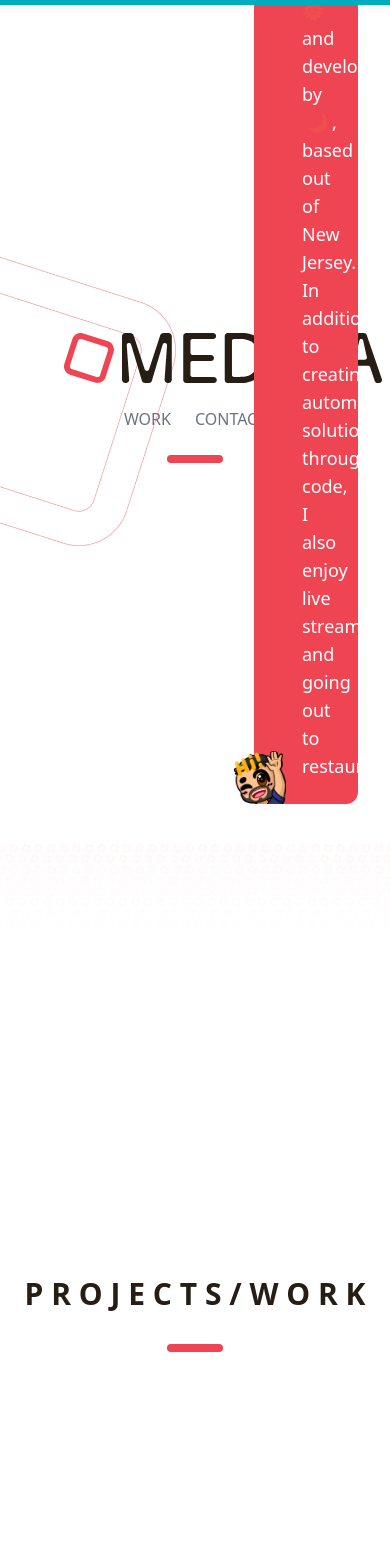
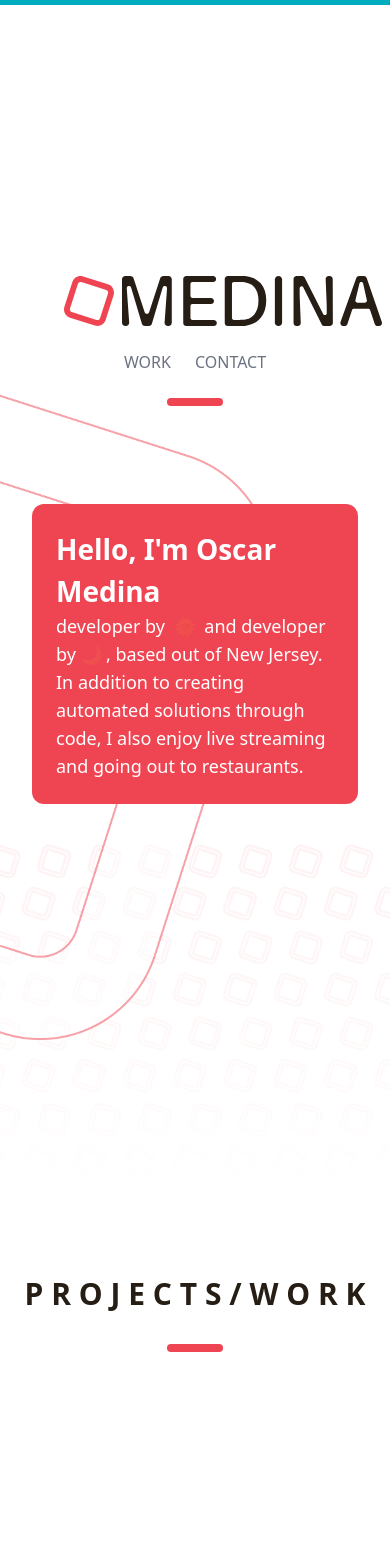
Before and after one commit to omedinapr/PersonalSite, a Next.js app: page / in a window 390 px wide. Shown: the top 1568 px of the page. Built offline with nearby package versions, Linux system fonts and the light colour scheme.

Commit message:
Made home page some what responsive

```diff
--- a/pages/index.tsx
+++ b/pages/index.tsx
@@ -15,7 +15,8 @@ import SocialLinkedIn from '../assets/images/socials/linkedin.svg'
 import SocialTwitter from '../assets/images/socials/twitter.svg'
 
 import { AnimationControls, motion, TargetAndTransition, Transition, useInView, useScroll, VariantLabels } from "framer-motion";
-import { useRef, useState } from 'react'
+import { useState } from 'react'
+import Head from 'next/head'
 
 const Home: NextPage = () => {
   const { scrollYProgress } = useScroll();
@@ -49,6 +50,13 @@ const Home: NextPage = () => {
 
   return (
     <>
+      <Head>
+        <title>Oscar Medina - Personal website</title>
+        <meta name="description" content="Oscar Medina developer by day and developer by night, based out of New Jersey." />
+        <meta httpEquiv="content-language" content="en-us"></meta>
+        <meta name="theme-color" content="#EF4553"></meta>
+        <link rel='canonical' href='/' />
+      </Head>
       <motion.div
         style={{
           position: "fixed",
@@ -63,27 +71,26 @@ const Home: NextPage = () => {
         }}
       />
       <section className='w-full h-full text-medina-black'>
+        <h1 className='hidden'>OMedina - Full Stack Developer</h1>
         {/* Big O */}
         <motion.div
-          initial={{
-            opacity: 0
-          }}
           animate={bigOAnimation}
           transition={bigOTransition}
           onAnimationComplete={() => {
-            console.log("FINISHEDDDDDDDDDDD");
             setBigOAnimation({
-              opacity: [0.5, 0.5, 0.5],
               rotate: [0, 2, 0],
             });
             setBigOTransition({
-              delay: 3,
+              delay: 1,
               repeat: Infinity,
               ease: 'easeInOut',
-              duration: 4
+              duration: 3
             })
           }}
-          className='w-3/4 absolute top-[30%] -left-[30%] -z-10 opacity-20'
+          style={{
+            opacity: 0.5
+          }}
+          className='absolute w-[180%] top-[40%] -left-[110%] md:w-3/4 md:top-[30%] md:-left-[30%] -z-10'
         >
           <Image layout='responsive' priority={false} src={BigO} placeholder={"blur"} width={1410.63} height={1410.63} alt="Big O background" />
         </motion.div>
@@ -92,7 +99,7 @@ const Home: NextPage = () => {
         <div className='flex items-center justify-around w-full h-full p-8'>
 
           {/* Logo & Menu */}
-          <div className='flex flex-col w-[400px] p-8 items-center -mt-[15%]'>
+          <div className='flex flex-col w-[400px] p-8 items-center -mt-[50%]  md:-mt-[15%]'>
 
             <div className='flex items-center justify-around w-full'>
               <motion.img
@@ -171,13 +178,13 @@ const Home: NextPage = () => {
               delay: 3,
               duration: 2
             }}
-            className='absolute bottom-10 right-0 w-[40%]'
+            className='absolute bottom-10 sm:right-10 right-0 px-8 sm:pl-8 sm:pr-0 w-[100%] sm:w-[90%] lg:pl-0 lg:w-[75%] xl:w-[50%] 2xl:w-[40%]'
           >
-            <div className="flex items-end w-full">
-              <div className='w-1/3'>
+            <div className="flex items-end justify-end w-full">
+              <div className='w-1/3 max-w-[200px] hidden sm:block'>
                 <Image src={Me} width={243.85} height={250.4} layout={"responsive"} alt="Drawing of OMedina" />
               </div>
-              <div className='w-2/3 p-6 pl-12 mt-8 -ml-8 text-white rounded-xl bg-medina-red'>
+              <div className='w-full p-6 mt-8  sm:w-2/3 sm:pl-12 sm:-ml-8 text-white rounded-xl bg-medina-red'>
                 <h2 className='font-bold text-[28px]'>Hello, I&apos;m Oscar Medina</h2>
                 <p className='text-lg'>developer by
                   <motion.span
@@ -213,8 +220,10 @@ const Home: NextPage = () => {
       {/* Work Container */}
       <section className='w-full text-medina-black'>
         {/* O's Pattern Background */}
-        <div className='absolute w-full -z-20'>
-          <Image layout='responsive' src={OPattern} width={3840} height={936} alt="Big Os pattern" />
+        <div className='absolute w-full overflow-hidden -z-20'>
+          <div className='w-[400%] sm:w-[200%] lg:w-full'>
+            <Image layout="responsive" src={OPattern} width={3840} height={936} alt="Big Os pattern" />
+          </div>
         </div>
 
         {/* Start */}
@@ -243,8 +252,10 @@ const Home: NextPage = () => {
         </div>
 
         {/* O's Pattern Background */}
-        <div className='absolute bottom-0 w-full -z-20'>
-          <Image className='rotate-180' layout='responsive' src={OPattern} width={3840} height={936} alt="Big Os pattern" />
+        <div className='absolute w-full bottom-0 overflow-hidden -z-20'>
+          <div className='w-[400%] sm:w-[200%] lg:w-full'>
+            <Image className='rotate-180' layout='responsive' src={OPattern} width={3840} height={936} alt="Big Os pattern" />
+          </div>
         </div>
 
         {/* Contact Container */}
@@ -256,7 +267,7 @@ const Home: NextPage = () => {
               <Image src={SocialLinkedIn} width={43.22} height={43.22} alt="LinkedIn" />
               <Image src={SocialTwitter} width={52.82} height={42.91} alt="Twitter" />
             </div>
-            <p className='text-[52px] font-bold text-medina-red text-center'>hello@omedina.me</p>
+            <p className='text-[8vw] sm:text-[5vw] md:text-[4vw] lg:text-[2.5vw] font-bold text-medina-red text-center'>hello@omedina.me</p>
           </div>
         </div>
       </section>
```
